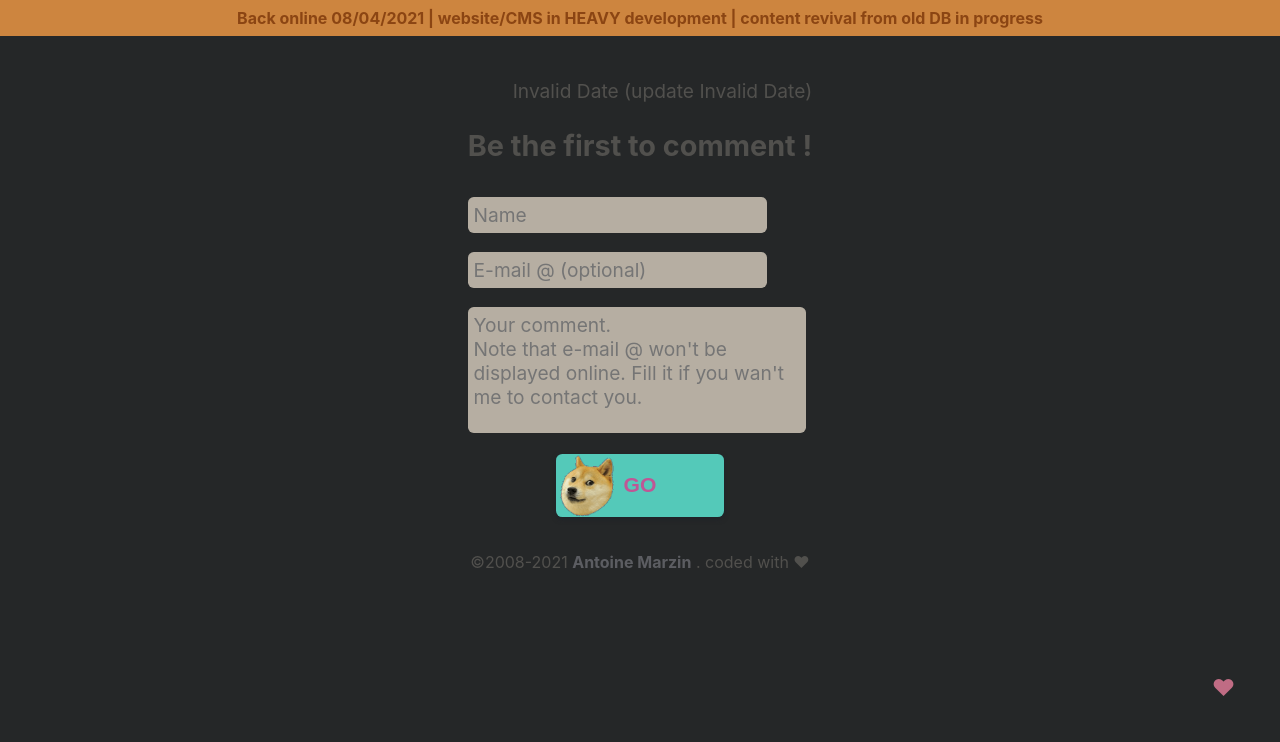
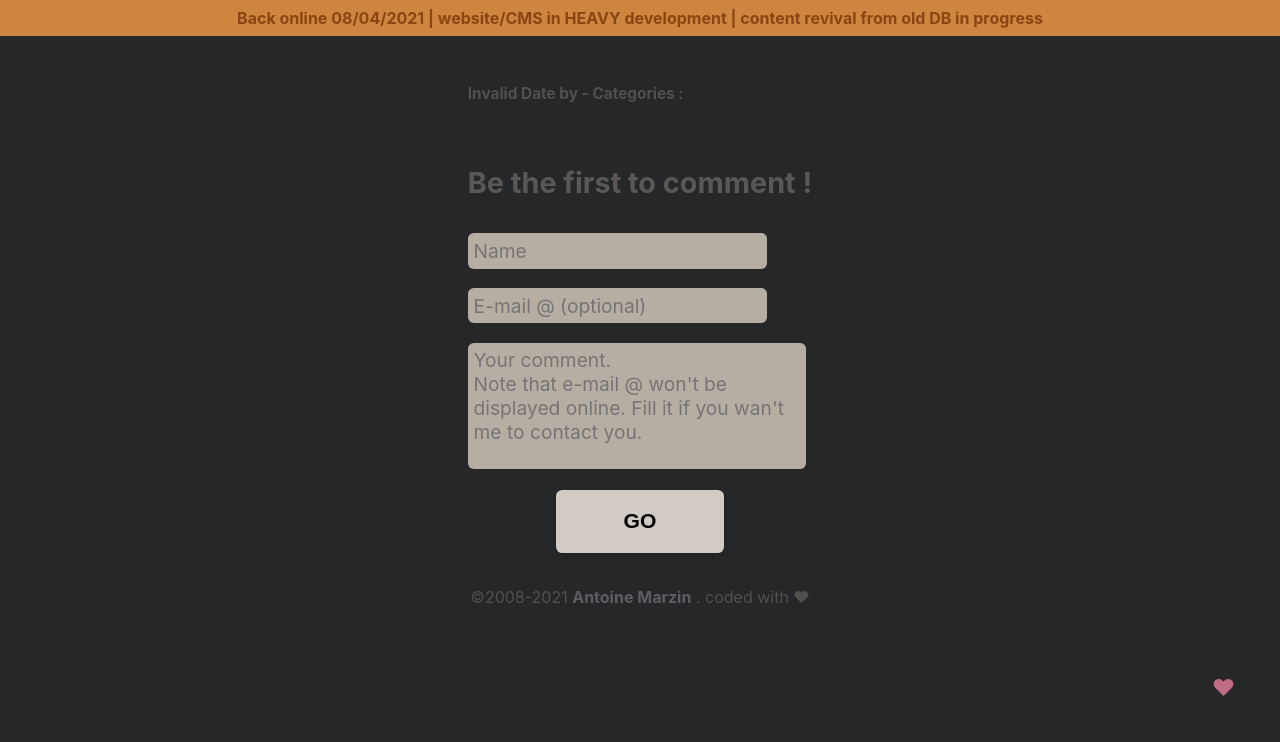
Before and after one commit to hotrooibos/mdCMS, a Python web app: template mdcms/templates/pages/post.j2 in a window 1280 px wide. Shown: the part 58-800 px from the top of the page. Run offline with Jinja, Linux system fonts and the light colour scheme; the template is opened without the code that fills it, so the values that code supplies are empty.

Commit message:
front tweaks

```diff
--- a/mdcms/static/script.js
+++ b/mdcms/static/script.js
@@ -12,13 +12,18 @@
 const likcnt  = doc.querySelector('#likecounter');
 
 // /posts
-const pstlsts = doc.querySelectorAll('.postlist');
-const categs  = doc.querySelector('#catlist');
+const pstlsts = doc.querySelectorAll('ul.postlist');
+const catlist = doc.querySelector('ul#catlist');
 
 
 
 // If in /posts
-if (categs && pstlsts) {
+if (catlist && pstlsts) {
+    let selectedCat = 'All';
+    let postLis;            // A post <li>
+    let pLis = new Array(); // All posts <li>
+    let cats = new Array(); // All cats <li>
+    let pdc;                // Post data-category attr value
 
     /*
     BUILD CATEGORY ARRAY from the
@@ -26,53 +31,73 @@
     */
 
     // GET POSTS <li> in an array
-    let plis = new Array();                                 // plis == all posts <li>
-    for (const post_ul of pstlsts) {
-        let postLis = post_ul.querySelectorAll('li');
+    for (const postUl of pstlsts) {
+        postLis = postUl.querySelectorAll('li');
 
-        for (const post_li of postLis) {
-            plis.push(post_li);
+        for (const postLi of postLis) {
+            pLis.push(postLi);
         }
     }
 
+    // BUILD CATEGORY LIST from data-categories attributes
+    for (const pli of pLis) {
+        pdc = pli.getAttribute('data-categories');
 
-    // BUILD CATEGORY LIST from data-categories attributes
-    let cats = new Array();
-    for (const pli of plis) {
-        let c = pli.getAttribute('data-categories');
+        if (pdc.length < 1) pli.setAttribute('data-categories', 'None');
 
-        if (c.length < 1) pli.setAttribute('data-categories', 'None');
-
-        for (let cat of c.split(' ')) {
+        for (let cat of pdc.split(' ')) {
             if (cat.length < 1) cat = 'None';
             if (!cats.includes(cat)) cats.push(cat);        // cats == all categories
         }
 
     }
 
+    // Create and append categories lis
     for (let cat of cats) {
         let li = doc.createElement("li");
         li.innerHTML = cat;
-        categs.appendChild(li);
+        catlist.appendChild(li);
     }
 
 
     /*
     CATEGORY FILTERING
     */
-    categs.addEventListener('click', (e) => {
+    catlist.addEventListener('click', (e) => {
         if (e.target && e.target.matches('li')) {
-            const selectedCat = e.target.innerHTML;
 
-            for (const cat of categs.querySelectorAll('li')) {
-                cat.removeAttribute('style');
+            // Clic on already selected cat = reset
+            if (selectedCat === e.target.innerHTML) selectedCat = 'All';
+            else selectedCat = e.target.innerHTML;
+
+            let reset = (selectedCat === 'All') ? true : false;
+
+            // Selected category styling
+            for (const cat of catlist.querySelectorAll('li')) {
+                if (selectedCat === cat.innerHTML) {
+                    cat.style.color = '#54c9b9';
+                }
+                else {
+                    cat.removeAttribute('style');
+                }
             }
-            e.target.style.color = '#54c9b9';
 
-            for (const postLi of plis) {
+            // Years H2 titles show/hide
+            const h2year = doc.querySelectorAll('.titleyear');
+            for (const h2 of h2year) {
+                if (reset) {
+                    h2.removeAttribute('style');
+                }
+                else {
+                    h2.style.display = 'none';
+                }
+            }
+
+            // Posts LI show/hide
+            for (const postLi of pLis) {
                 let postCats = postLi.getAttribute('data-categories').split(' ');
 
-                if (selectedCat === 'All') {
+                if (reset) {
                     postLi.removeAttribute('style');
                     continue;
                 }
@@ -111,7 +136,7 @@
 */
 window.addEventListener("scroll", (e) => {
     let scpos = this.scrollY;
-    if (scpos > 100) {
+    if (scpos > 150) {
         header.style.fontSize = '1em';
         nav.style.padding = '.3em 0 .4em';
         // logo.style.display = 'none';
@@ -226,4 +251,22 @@
             }
         }
     });
+
+    like.addEventListener('mouseover', (e) => {
+        let msgbox = doc.querySelector('#msgbox');
+
+        liketop = (like.getBoundingClientRect().top - 50) + 'px';
+        likeleft = (like.getBoundingClientRect().left -50) + 'px';
+
+        let box = doc.createElement("div");
+        box.setAttribute('id', 'msgbox');
+        box.innerHTML = "Like this page !";
+        box.style.top = liketop;
+        box.style.left =  likeleft;
+        doc.querySelector('body').appendChild(box);
+    });
+
+    like.addEventListener('mouseout', (e) => {
+        doc.querySelector('#msgbox').remove();
+    });
 }
--- a/mdcms/static/style.css
+++ b/mdcms/static/style.css
@@ -2,6 +2,11 @@
     font-family: 'Rec Mono Linear';
     src: url('/static/fonts/RecMonoLinear.woff2') format('woff2'),
          url('/static/fonts/RecMonoLinear.ttf')  format('truetype');
+}
+@font-face {
+    font-family: 'Playfair Display';
+    src: url('/static/fonts/PlayfairDisplay.woff2') format('woff2'),
+         url('/static/fonts/PlayfairDisplay.ttf')  format('truetype');
 }
 
 /*
@@ -46,9 +51,6 @@
 img {
     width: 100%;
 }
-time {
-    opacity: .3;
-}
 code {
     padding: .1em;
     border-radius: .1em;
@@ -88,7 +90,7 @@
 h3,
 h4,
 h5 {
-    line-height: 1.3;
+    color: #d1cbc3;
 }
 
 h1 {
@@ -108,7 +110,14 @@
     flex-direction: column;
 }
 
-
+#msgbox {
+    position: fixed;
+    padding: .3em;
+    border-radius: .3em;
+    font-weight: bold;
+    color: #252728;
+    background-color: #C06C84;
+}
 
 /*
 HEADER
@@ -162,13 +171,13 @@
 */
 #content {
     margin-top: .5em;
-    flex-grow: 2;
     max-width: 40em;
     font-size: 1.2em;
 }
-    /* #title {
-        font-size: 4em;
-    } */
+
+    /*
+    ROOT
+    */
     #title {
         margin: 0 0 .2em;
         font-size: 5em;
@@ -207,24 +216,50 @@
     span.blue { color:#61afee; }
     span.orange { color:#d19a5e; }
     span.red { color:#e06660; }
-
     #presentation {
         margin: 0 0 2em 0;
         font-size: 1.3em;
     }
 
+    /*
+    POSTS LIST
+    */
     #categories {
-        margin-bottom: 3em;
+        margin-bottom: 1em;
     }
         #categories li {
-            display: inline;
+            display: inline-flex;
             margin: .2em;
-            padding: 0 .2em;
-            border-radius: 3px;
+            padding: 0 .3em 0.1em;
+            border-radius: 5px;
             background-color: rgb(63, 63, 51);
-            cursor:pointer;
+            cursor: pointer;
         }
-
+    h2.titleyear {
+        margin-bottom: 0;
+        opacity: .3;
+    }
+    .postlist {
+        margin: 0;
+    }
+    /*
+    POST
+    */
+    #metadata {
+        font-size: .8em;
+        font-weight: bold;
+        opacity: .3;
+    }
+    #post {
+        margin: 2em 0;
+    }
+    p.cust_image {
+        display: flex;
+        flex-direction: row;
+        margin: 0;
+        align-items: center;
+        justify-content: center;
+    }
     #post ul {
         all: unset;
         text-align: justify;
@@ -233,11 +268,14 @@
         margin-bottom: .5em;
     }
     .postitle {
-            margin: 0;
+        margin: .5em 0;
         font-size: 2.5em;
-            color: #bf5695;
+        font-family: "Playfair Display", serif;
+        color: #d1cbc3;
+        text-align: center;
         text-shadow: 1px 2px 1px #1e2229;
     }
+
     .postitle a,
     .postitle a:visited {
         color: #bf5695;
@@ -250,9 +288,6 @@
     .datestamp {
         opacity: .3;
         text-align: right;
-        }
-        .datestamp time {
-            opacity: initial;
     }
 
     #comments {
@@ -311,18 +346,13 @@
             border-radius: .3em;
             font-size: 1.1em;
             font-weight: bold;
-            background-color: #54c9b9;
-            background-image: url('/static/doge.png');
-            background-repeat: no-repeat;
-            background-size: auto 100%;
+            background-color: #d1cbc3;
             box-shadow: 0px 2px 5px #1e2229;
-            color: #bf5695;
+            cursor: pointer;
         }
-        .submit:hover,
-        .submit:active,
-        .submit:focus {
-            background-color: #bf5695;
-            color: #54c9b9;
+        .submit:hover {
+            opacity: .8;
+            box-shadow: 0px 5px 10px #1e2229;
         }
 
     #translation {
--- a/mdcms/templates/layouts/default.j2
+++ b/mdcms/templates/layouts/default.j2
@@ -7,7 +7,7 @@
 	<link rel="icon" href="{{ url_for('static', filename='favicon.ico') }}">
 	<link rel="icon" href="{{ url_for('static', filename='icon.png') }}" type="image/png">
 	<link rel="manifest" href="{{ url_for('static', filename='manifest.webmanifest') }}">
-	<title>marzin.org</title>
+	<title>{% if title %}{{ title }}{% else %}marzin.org{% endif %}</title>
 	<link href="{{ url_for('static', filename='style.css') }}" rel="stylesheet">
 	<script src="{{ url_for('static', filename='script.js') }}" defer></script>
 </head>
--- a/mdcms/templates/pages/about.j2
+++ b/mdcms/templates/pages/about.j2
@@ -1,3 +1,5 @@
+{% set title = 'about : marzin.org' %}
+
 {% extends 'layouts/default.j2' %}
 {% block content %}
 		<div id="about">
--- a/mdcms/templates/pages/post.j2
+++ b/mdcms/templates/pages/post.j2
@@ -1,11 +1,15 @@
+{% set title = post.title + ' : marzin.org' %}
+
 {% extends 'layouts/default.j2' %}
 {% block content %}
 	<div id="post">
 		<h1 class="postitle">{{ post.title }}</h1>
+		<div id="metadata">
+			<p><time>{{ post.ctime }}</time> by {{ post.author }} - Categories : {% for cat in post.cat %}{{ cat }} {% endfor %}</p>
+		</div>
 		<hr>
 			{{ post.content|safe }}
 		<hr>
-		<p class="datestamp"><time>{{ post.ctime }}</time> (update <time>{{ post.mtime }}</time>)</p>
 	</div>
 
 	<div id="comments">
```
Also changed, not shown: mdcms/md.py (+8 -10 lines), mdcms/mdcms.py (+3 -5 lines), mdcms/templates/pages/posts.j2 (+5 -5 lines), mdcms/static/fonts/PlayfairDisplay.ttf (added), mdcms/static/fonts/PlayfairDisplay.woff2 (added). Lines whose indentation alone changed are shown as unchanged.
